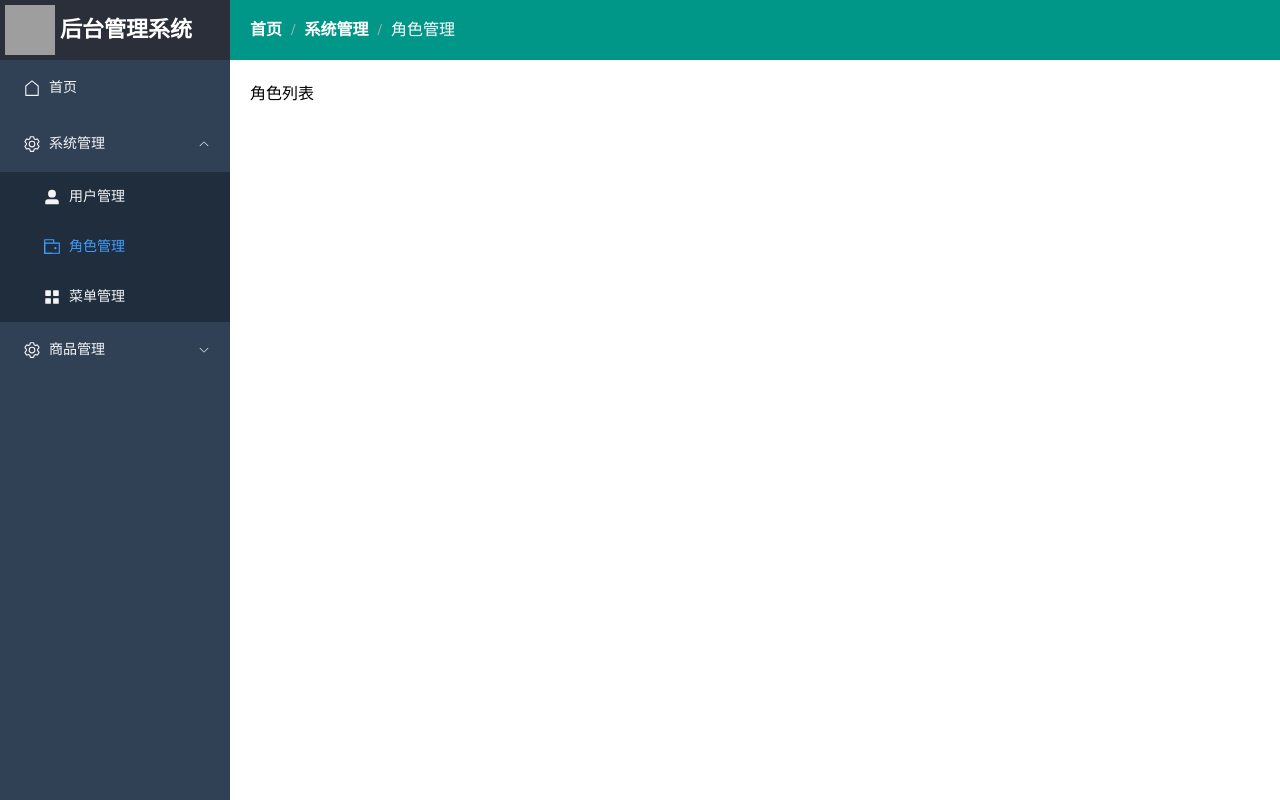
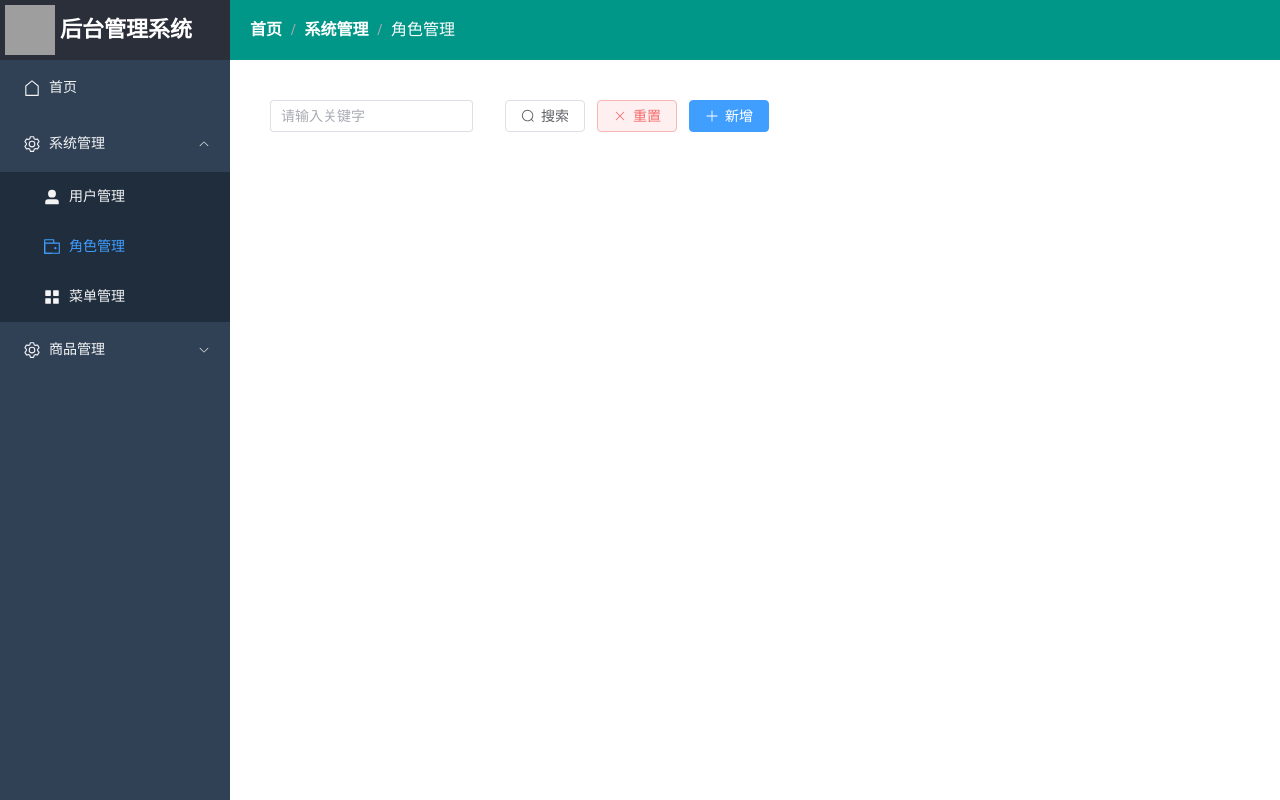
Before and after one commit to Bluesunn/Calligraphy, a Vue app in the folder background-project/: page /roleList in a window 1280 px wide. Built offline with nearby package versions, Linux system fonts and the light colour scheme; grey boxes are pictures that could not be loaded.

Commit message:
新增角色页面

```diff
--- a/background-project/src/hooks/useDialog.ts
+++ b/background-project/src/hooks/useDialog.ts
@@ -4,7 +4,7 @@ import { reactive } from "vue";
 export default function useDialog() {
   //定义弹框属性
   const dialog = reactive<DialogModel>({
-    title: "新增",
+    title: "",
     width: 630,
     height: 280,
     visible: false,
--- a/background-project/src/views/system/Role/RoleList.vue
+++ b/background-project/src/views/system/Role/RoleList.vue
@@ -1,13 +1,109 @@
 <template>
-    <div>
-        角色列表
-    </div>
+  <el-main>
+    <!-- ：model是绑定数据对象用的 -->
+    <el-form :model="searchParm" :inline="true" size="default">
+      <el-form-item>
+        <el-input
+          placeholder="请输入关键字"
+          v-model="searchParm.roleName"
+        ></el-input>
+      </el-form-item>
+      <el-form-item>
+        <el-button icon="Search" @click="searchBtn">搜索</el-button>
+        <el-button icon="Close" type="danger" plain @click="resetBtn"
+          >重置</el-button
+        >
+        <el-button icon="Plus" type="primary" @click="addBtn">新增</el-button>
+      </el-form-item>
+    </el-form>
+    <SysDialog
+      :title="dialog.title"
+      :width="dialog.width"
+      :height="dialog.height"
+      :visible="dialog.visible"
+      @onClose="onClose"
+      @onConfirm="commit"
+    >
+      <template v-slot:content>
+        <el-form
+          :model="addModel"
+          ref="addRef"
+          :rules="rules"
+          label-width="80px"
+          :inline="false"
+          size="default"
+        >
+          <!-- prop用于绑定数据对象中的具体属性 -->
+          <el-form-item prop="roleName" label="角色名称">
+            <el-input v-model="addModel.roleName"></el-input>
+          </el-form-item>
+
+          <el-form-item prop="remark" label="备注">
+            <el-input v-model="addModel.remark"></el-input>
+          </el-form-item>
+        </el-form>
+      </template>
+    </SysDialog>
+  </el-main>
 </template>
 
 <script setup lang="ts">
+import { reactive, ref } from "vue";
+import { FormInstance } from "element-plus";
+//引入弹窗组件和弹窗钩子
+import useDialog from "@/hooks/useDialog";
+import SysDialog from "@/components/SysDialog.vue";
 
+//表单ref属性（类似于id）
+const addRef = ref<FormInstance>();
+
+//弹框属性
+const { dialog, onClose, onShow } = useDialog();
+
+//表单绑定的对象
+const searchParm = reactive({
+  currentPage: 1,
+  pageSize: 10,
+  roleName: "",
+});
+
+//新增按钮
+const addBtn = () => {
+  //改变弹窗信息
+  dialog.title = "新增";
+  dialog.height = 180;
+  //显示弹窗
+  onShow();
+};
+
+//新增表单对象
+const addModel = reactive({
+  roleId: "",
+  roleName: "",
+  remark: "",
+});
+
+//表单验证规则
+const rules = reactive({
+  roleName: [
+    {
+      required: true,
+      message: "请输入角色名称",
+      trigger: "change",
+    },
+  ],
+});
+
+//表单提交
+const commit = () => {
+  addRef.value?.validate((valid) => {
+    if (valid) {
+      console.log("表单验证通过");
+    }
+  });
+};
+const searchBtn = () => {};
+const resetBtn = () => {};
 </script>
 
-<style scoped>
-
-</style>
+<style scoped></style>
```
Also changed, not shown: 2 other files (tests, documents, lock files or other folders).
